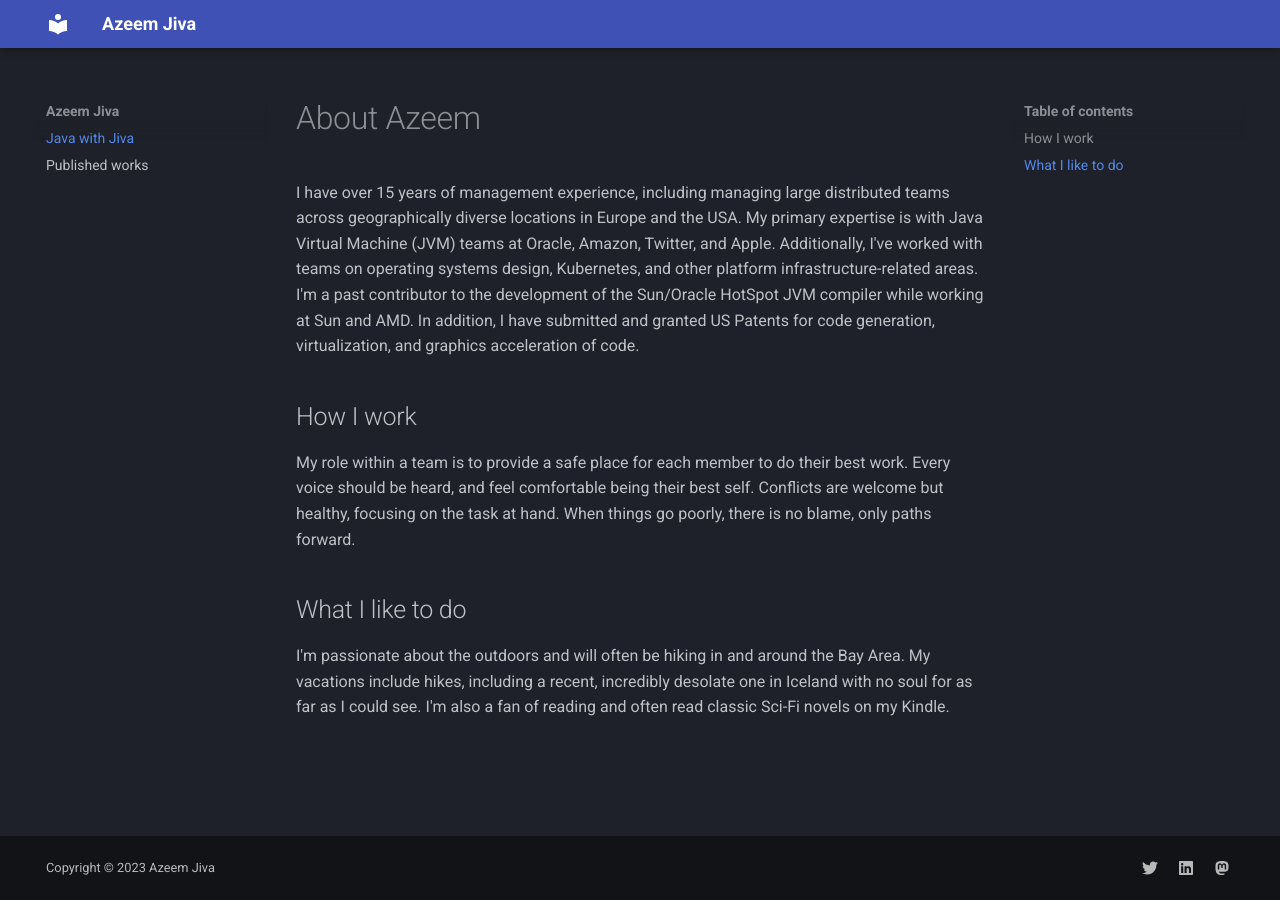
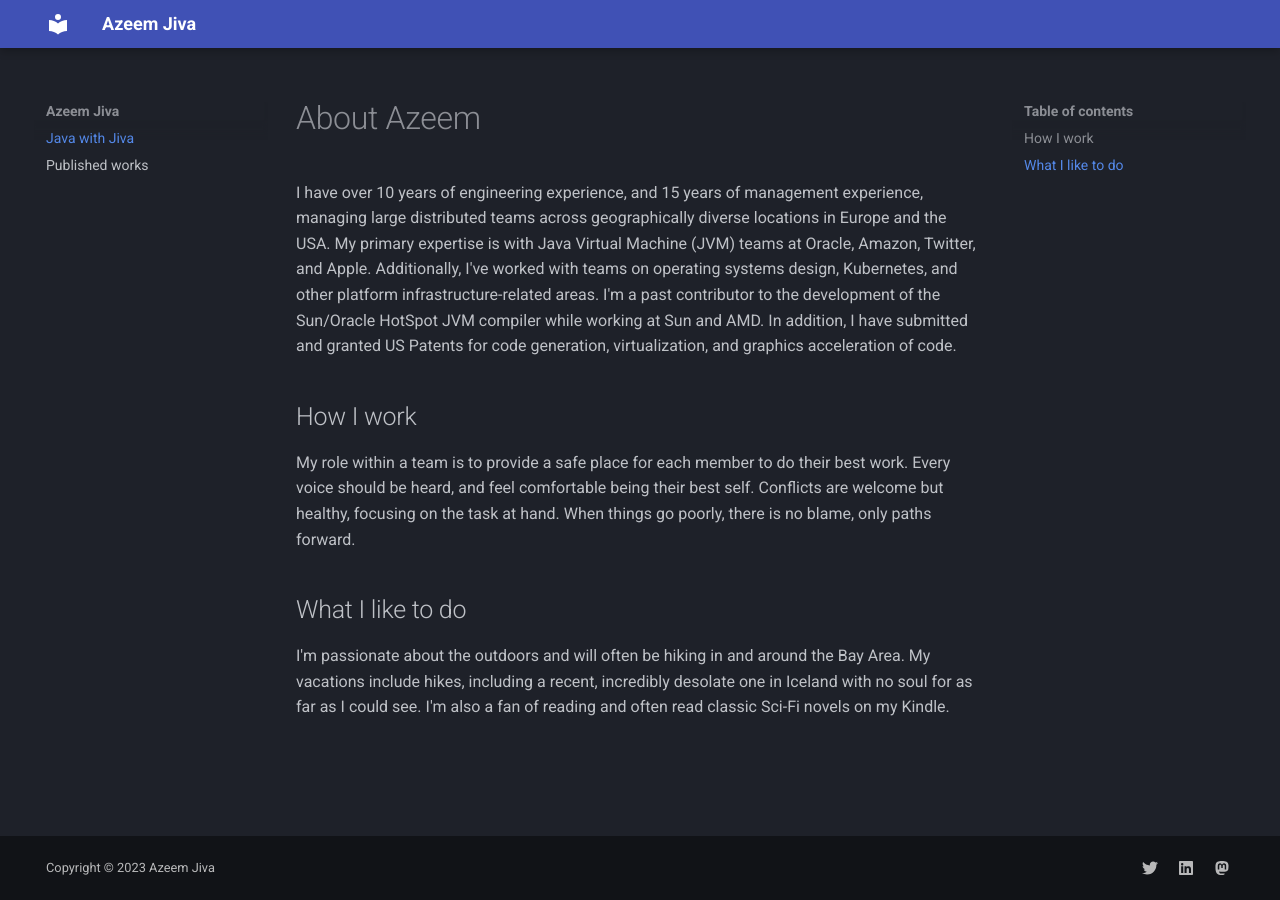
Before and after one commit to javawithjiva/javawithjiva.github.io, an MkDocs documentation site: the page built from docs/index.md, in a window 1280 px wide. Built offline with MkDocs 1.6.1 and Material for MkDocs 9.7.7, drawn with Linux system fonts in a browser that asks for light colours.

Commit message:
Update about

```diff
--- a/docs/index.md
+++ b/docs/index.md
@@ -5,11 +5,11 @@ Description: A little about me
 
 # About Azeem
 
-I have over 15 years of management experience, including managing large distributed
-teams across geographically diverse locations in Europe and the USA. My primary
-expertise is with Java Virtual Machine (JVM) teams at Oracle, Amazon, Twitter, and Apple.
-Additionally, I've worked with teams on operating systems design, Kubernetes, and other
-platform infrastructure-related areas. I'm a past contributor to the development of the
+I have over 10 years of engineering experience, and 15 years of management experience,
+managing large distributed teams across geographically diverse locations in Europe and
+the USA. My primary expertise is with Java Virtual Machine (JVM) teams at Oracle, Amazon,
+Twitter, and Apple. Additionally, I've worked with teams on operating systems design, Kubernetes,
+and other platform infrastructure-related areas. I'm a past contributor to the development of the
 Sun/Oracle HotSpot JVM compiler while working at Sun and AMD. In addition, I have submitted
 and granted US Patents for code generation, virtualization, and graphics acceleration of code.
 
```
